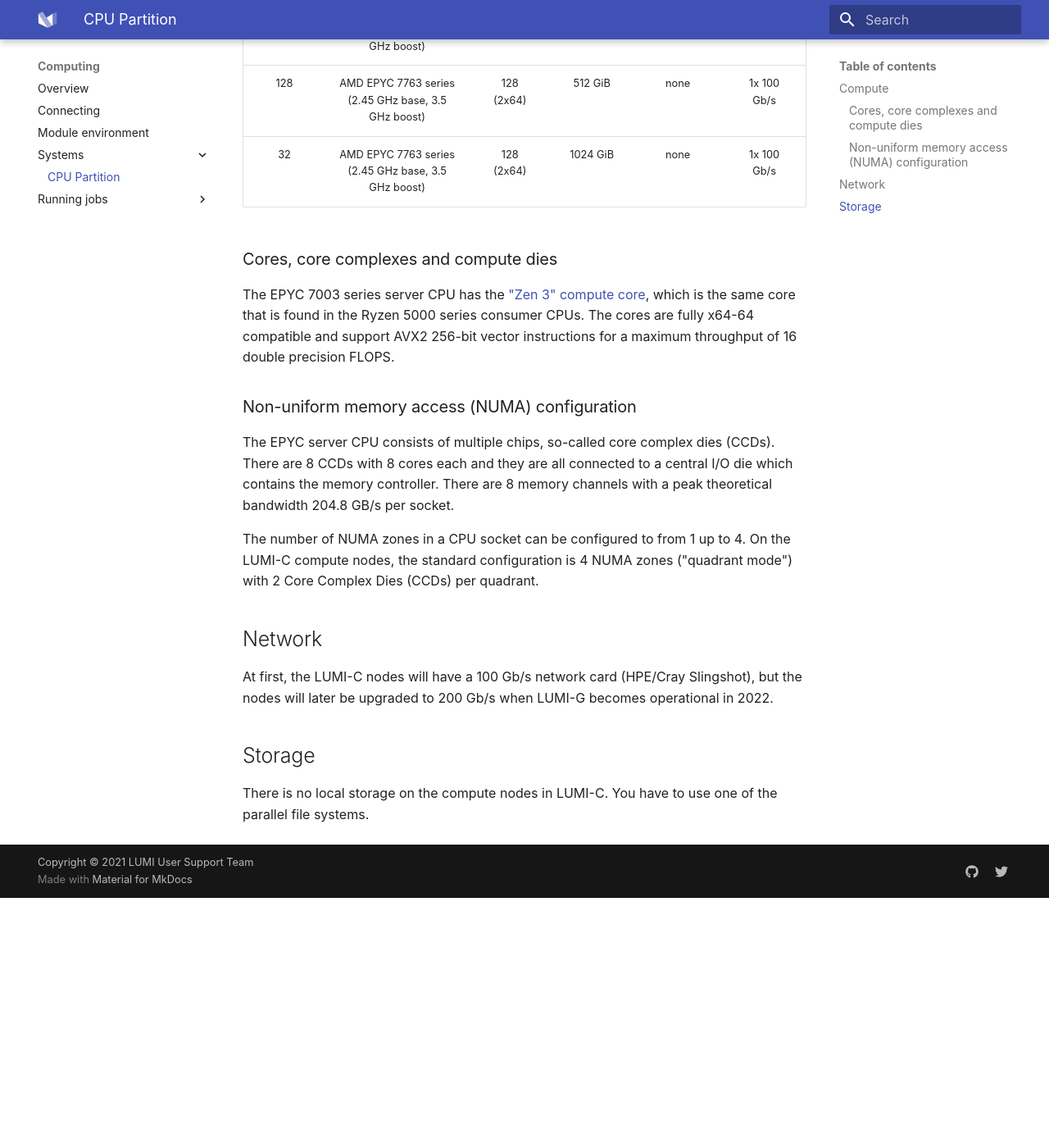
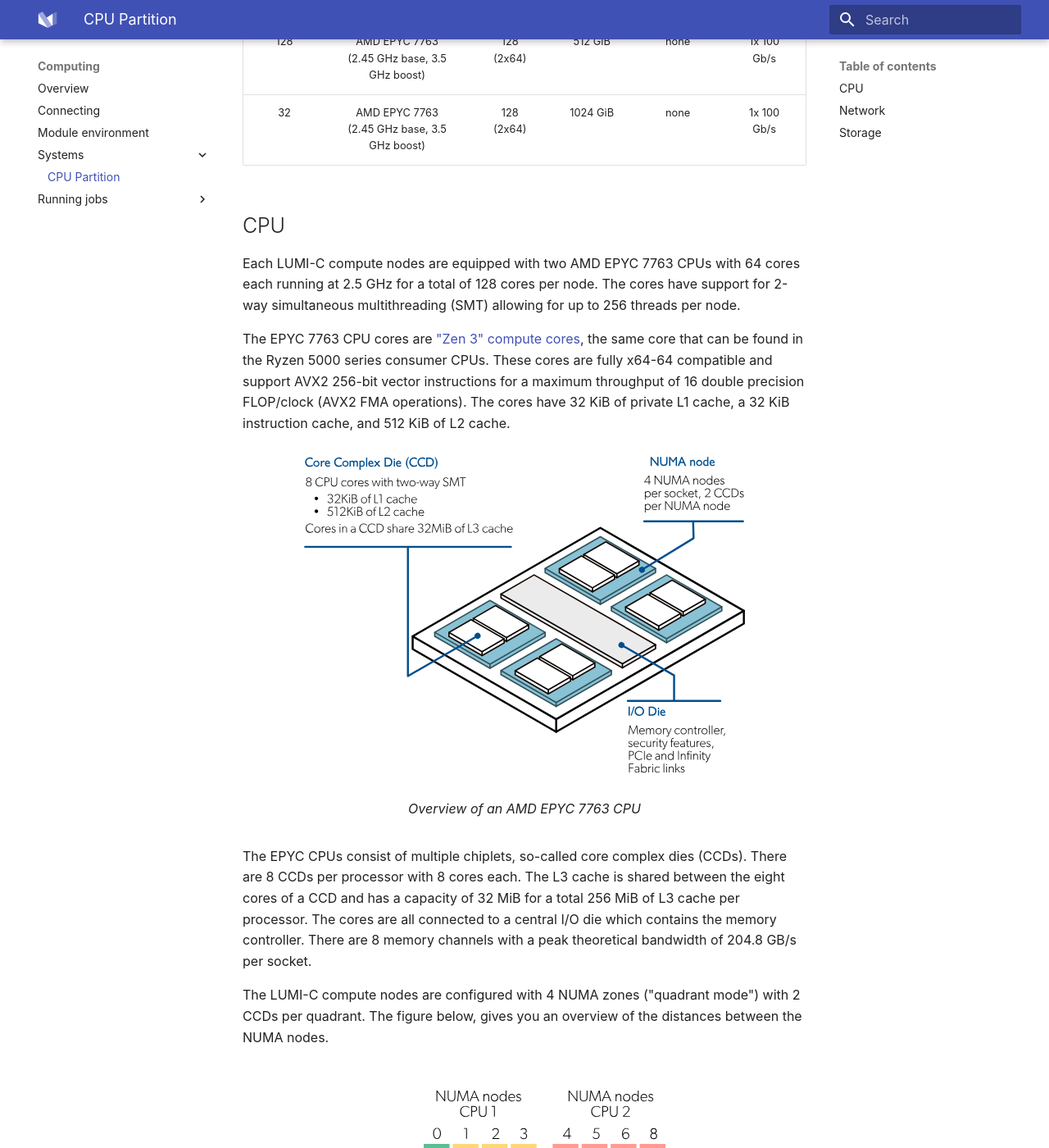
Before and after one commit to Lumi-supercomputer/lumi-userguide, an MkDocs documentation site: the page built from docs/computing/systems/lumic.md, in a window 1280 px wide and 1400 px high, scrolled down 419 px. Shown: the whole window at 82% size. Built offline with MkDocs 1.6.1 and Material for MkDocs 9.7.7, drawn with Linux system fonts in a browser that asks for light colours; some web fonts are replaced; before the commit the page ends 1514 px from its top, so only the background shows below that; some of the changed text lies outside the part shown.

Commit message:
Improvement of the LUMI-C description

```diff
--- a/docs/computing/systems/lumic.md
+++ b/docs/computing/systems/lumic.md
@@ -1,42 +1,63 @@
-# LUMI-C: The CPU Partiton
-
-## Compute
+# LUMI-C: The CPU Partition
 
 The LUMI-C partition consists of 1536 compute nodes with an estimated combined
 LINPACK performance of ca. 8 Petaflops.
 
-| Nodes | CPUs                                                  | CPU cores     | Memory   | Local storage | Network     |
-| :---: | :---------------------------------------------------: | :-----------: | :------: | :-----------: | :---------: |
-| 1376  | AMD EPYC 7763 series<br>(2.45 GHz base, 3.5 GHz boost) | 128<br>(2x64) | 256 GiB  | none          | 1x 100 Gb/s |
-| 128   | AMD EPYC 7763 series<br>(2.45 GHz base, 3.5 GHz boost) | 128<br>(2x64) | 512 GiB  | none          | 1x 100 Gb/s |
-| 32    | AMD EPYC 7763 series<br>(2.45 GHz base, 3.5 GHz boost) | 128<br>(2x64) | 1024 GiB | none          | 1x 100 Gb/s |
+| Nodes | CPUs                                            | CPU cores     | Memory   | Local storage | Network     |
+| :---: | :---------------------------------------------: | :-----------: | :------: | :-----------: | :---------: |
+| 1376  | AMD EPYC 7763<br>(2.45 GHz base, 3.5 GHz boost) | 128<br>(2x64) | 256 GiB  | none          | 1x 100 Gb/s |
+| 128   | AMD EPYC 7763<br>(2.45 GHz base, 3.5 GHz boost) | 128<br>(2x64) | 512 GiB  | none          | 1x 100 Gb/s |
+| 32    | AMD EPYC 7763<br>(2.45 GHz base, 3.5 GHz boost) | 128<br>(2x64) | 1024 GiB | none          | 1x 100 Gb/s |
 
 
-### Cores, core complexes and compute dies
+## CPU
 
-The EPYC 7003 series server CPU has the ["Zen 3" compute core][1], which is the
-same core that is found in the Ryzen 5000 series consumer CPUs. The cores are
-fully x64-64 compatible and support AVX2 256-bit vector instructions for a
-maximum throughput of 16 double precision FLOPS.
+Each LUMI-C compute nodes are equipped with two AMD EPYC 7763 CPUs with 64 cores
+each running at 2.5 GHz for a total of 128 cores per node. The cores have
+support for 2-way simultaneous multithreading (SMT) allowing for up to 256
+threads per node.
+
+The EPYC 7763 CPU cores are ["Zen 3" compute cores][1], the same core that can
+be found in the Ryzen 5000 series consumer CPUs. These cores are fully x64-64
+compatible and support AVX2 256-bit vector instructions for a maximum
+throughput of 16 double precision FLOP/clock (AVX2 FMA operations). The cores
+have 32 KiB of private L1 cache, a 32 KiB instruction cache, and 512 KiB of L2
+cache.
+
+<figure>
+  <img src="/assets/images/milan-overview.svg" width="560">
+  <figcaption>Overview of an AMD EPYC 7763 CPU</figcaption>
+</figure>
+
+The EPYC CPUs consist of multiple chiplets, so-called core complex dies
+(CCDs). There are 8 CCDs per processor with 8 cores each. The L3 cache is shared
+between the eight cores of a CCD and has a capacity of 32 MiB for a total 256
+MiB of L3 cache per processor. The cores are all connected to a central I/O die
+which contains the memory controller. There are 8 memory channels with a peak
+theoretical bandwidth of 204.8 GB/s per socket.
+
+The LUMI-C compute nodes are configured with 4 NUMA zones ("quadrant mode")
+with 2 CCDs per quadrant. The figure below, gives you an overview of the
+distances between the NUMA nodes.
+
+<figure>
+  <img align="left" src="/assets/images/numa-lumic.svg" width="400">
+  <figcaption>Distances between NUMA nodes</figcaption>
+</figure>
+
+The two processors within a node are connected by four bi-directional and 16 Bit
+wide links operating at 16 Gbps each. This provides a peak bandwidth of 256
+GB/s.
 
 [1]: https://en.wikipedia.org/wiki/Zen_3
 
-### Non-uniform memory access (NUMA) configuration
-
-The EPYC server CPU consists of multiple chips, so-called core complex dies
-(CCDs). There are 8 CCDs with 8 cores each and they are all connected to a
-central I/O die which contains the memory controller. There are 8 memory
-channels with a peak theoretical bandwidth 204.8 GB/s per socket.
-
-The number of NUMA zones in a CPU socket can be configured to from 1 up to 4. On
-the LUMI-C compute nodes, the standard configuration is 4 NUMA zones
-("quadrant mode") with 2 Core Complex Dies (CCDs) per quadrant.
-
 ## Network
 
-At first, the LUMI-C nodes will have a 100 Gb/s network card (HPE/Cray
-Slingshot), but the nodes will later be upgraded to 200 Gb/s when LUMI-G
-becomes operational in 2022.
+At first, the LUMI-C nodes will have a 100 Gb/s HPE-Cray Slingshot-10 network
+card.
+
+The nodes will later be upgraded to 200 Gb/s Slingshot-11 interconnect when
+LUMI-G becomes operational in 2022.
 
 ## Storage
 
```
Also changed, not shown: docs/assets/images/milan-overview.svg (added), docs/assets/images/numa-lumic.svg (added).
